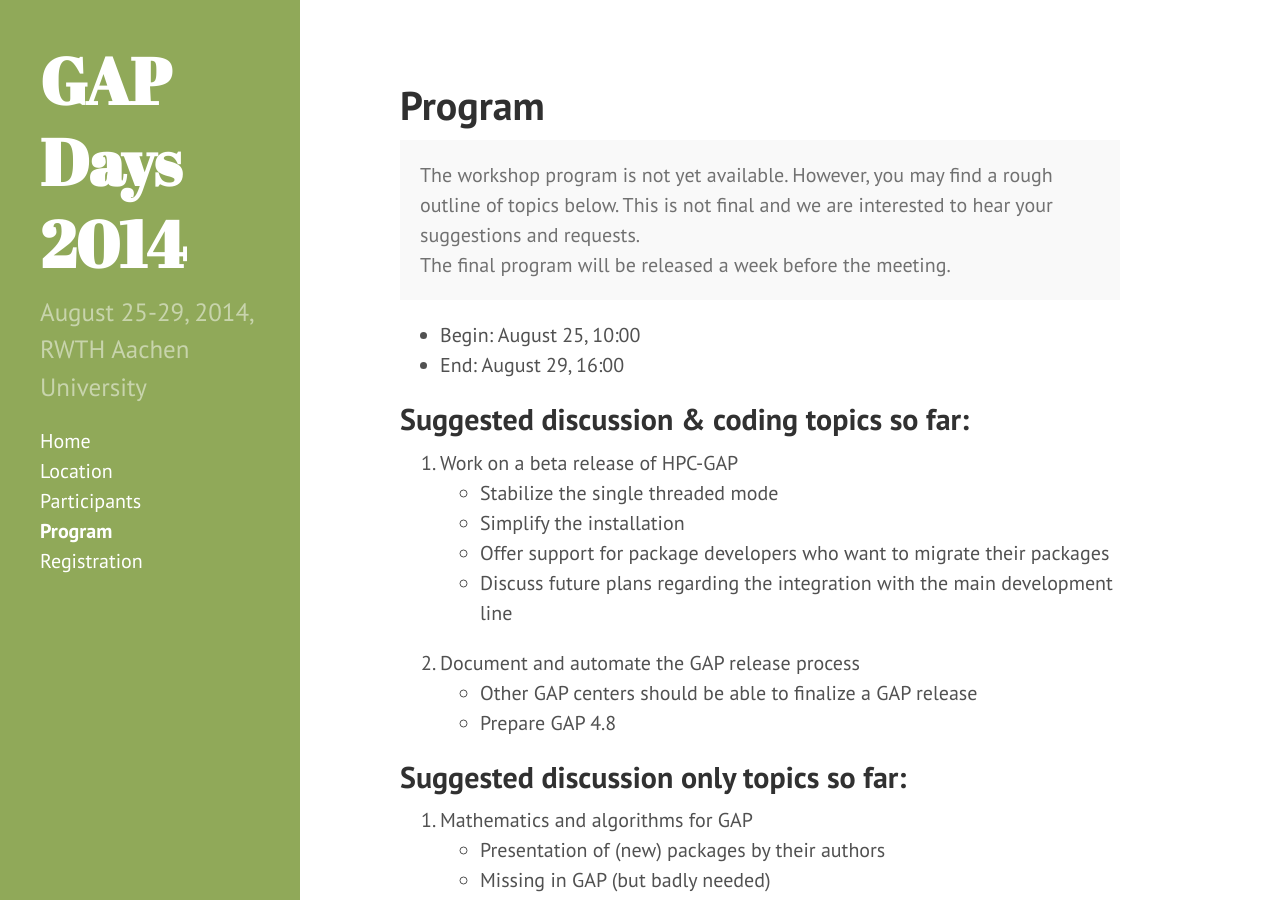
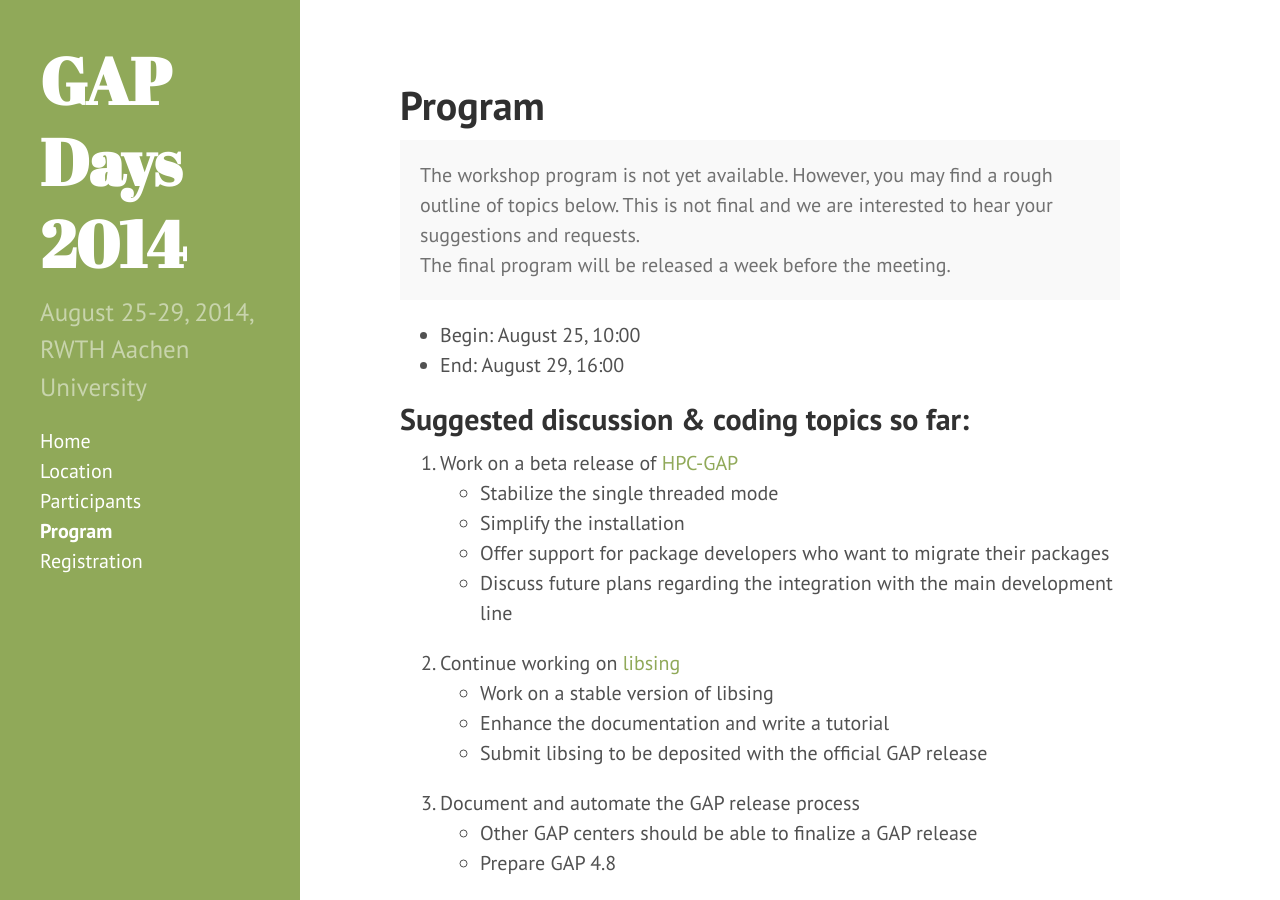
Before and after one commit to olexandr-konovalov/gapdays2014, a Jekyll site: the page built from program.md, in a window 1280 px wide and 900 px high. Built offline with Jekyll 4.4.1, drawn with Linux system fonts in a browser that asks for light colours; Markdown is read by kramdown in place of the engine named in the settings.

Commit message:
added libsing to Suggested discussion & coding topics

```diff
--- a/program.md
+++ b/program.md
@@ -17,12 +17,16 @@
 
 ## Suggested discussion & coding topics so far:
 
-1. Work on a beta release of HPC-GAP
+1. Work on a beta release of [HPC-GAP](http://www-circa.mcs.st-and.ac.uk/hpcgap.php)
    * Stabilize the single threaded mode
    * Simplify the installation
    * Offer support for package developers who want to migrate their packages
    * Discuss future plans regarding the integration with the main development line
-2. Document and automate the GAP release process
+2. Continue working on [libsing](http://gap-system.github.io/libsing/)
+   * Work on a stable version of libsing
+   * Enhance the documentation and write a tutorial
+   * Submit libsing to be deposited with the official GAP release
+3. Document and automate the GAP release process
    * Other GAP centers should be able to finalize a GAP release
    * Prepare GAP 4.8
 
```
